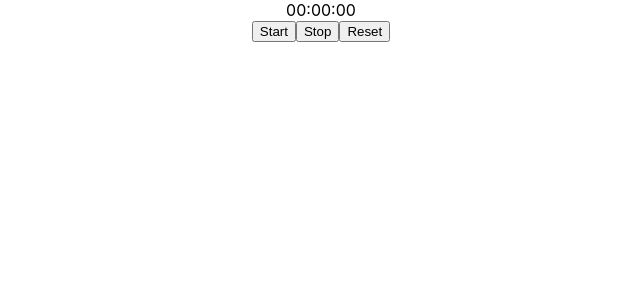
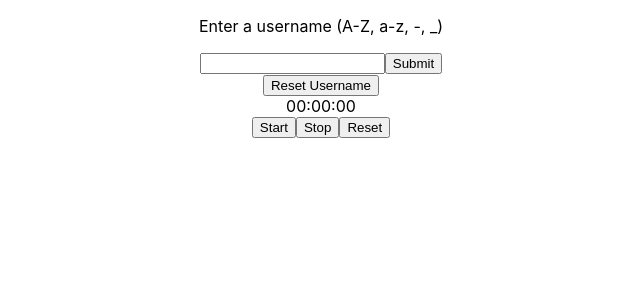
Before and after one commit to cwsanchez/stop-the-clock, a React (Create React App) app in the folder js-react/: page / in a window 1280 px wide. Shown: the top 300 px of the page, without its empty margins (319-959 px from the left). Built offline with nearby package versions, Linux system fonts and the light colour scheme.

Commit message:
Modified code for username field. Isn't updating username state properly.

```diff
--- a/js-react/src/components/Username/Username.js
+++ b/js-react/src/components/Username/Username.js
@@ -1,4 +1,22 @@
+import React from 'react';
+
 function Username(props) {
+
+  //console.log(props);
+  const usrInputRef = React.useRef('');
+  const submitUserInput = React.useRef(false);
+
+  console.log(submitUserInput.current);
+
+  React.useEffect( () => {
+    if (submitUserInput.current === true) {
+      submitUsername();
+    }
+  })
+
+  const setSubmitUserTrue = () => {
+    submitUserInput.current = true;
+  }
 
   const isStringValid = (str) => {
     const pattern = /^[a-zA-Z_\-]+$/;
@@ -6,24 +24,39 @@ function Username(props) {
     return pattern.test(str)
   }
 
-  const submitUsername = (usernameInput) => {
-   if ( !(isStringValid(usernameInput)) ) {
+  const submitUsername = () => {
+    let newUsername = usrInputRef.current.value;
+
+    //console.log(newUsername)
+
+    if ( !(isStringValid(newUsername)) ) {
+      //console.log(isStringValid(newUsername));
       return "Only A-Z, a-z, -, and _ characters are permitted!"
      }
-   else if ( !(props.existingUsers.includes(usernameInput)) ) {
+    else if ( (props.existingUsers.includes(newUsername)) ) {
+      //console.log(props.existingUsers.includes(newUsername));
       return "Username already exists!"
     }
     else {
-    props.setUsername(usernameInput);
+      props.setUsername(newUsername);
+    }
   }
 
-  let usernameField = () => {
+  const usernameField = () => {
     if ( !(props.username) ) {
       return (
+        <div className="username-field" >
           <input
             type="text"
-          onChange={ (newUser) => {submitUsername(newUser)} }
+            ref={usrInputRef}
           />
+          <button
+            type="button"
+            onClick={ setSubmitUserTrue() }
+          >
+            Submit
+          </button>
+        </div>
       )
     }
     else {
@@ -42,6 +75,4 @@ function Username(props) {
   );
 }
 
-}
-
 export default Username;
```
Lines whose indentation alone changed are shown as unchanged.
